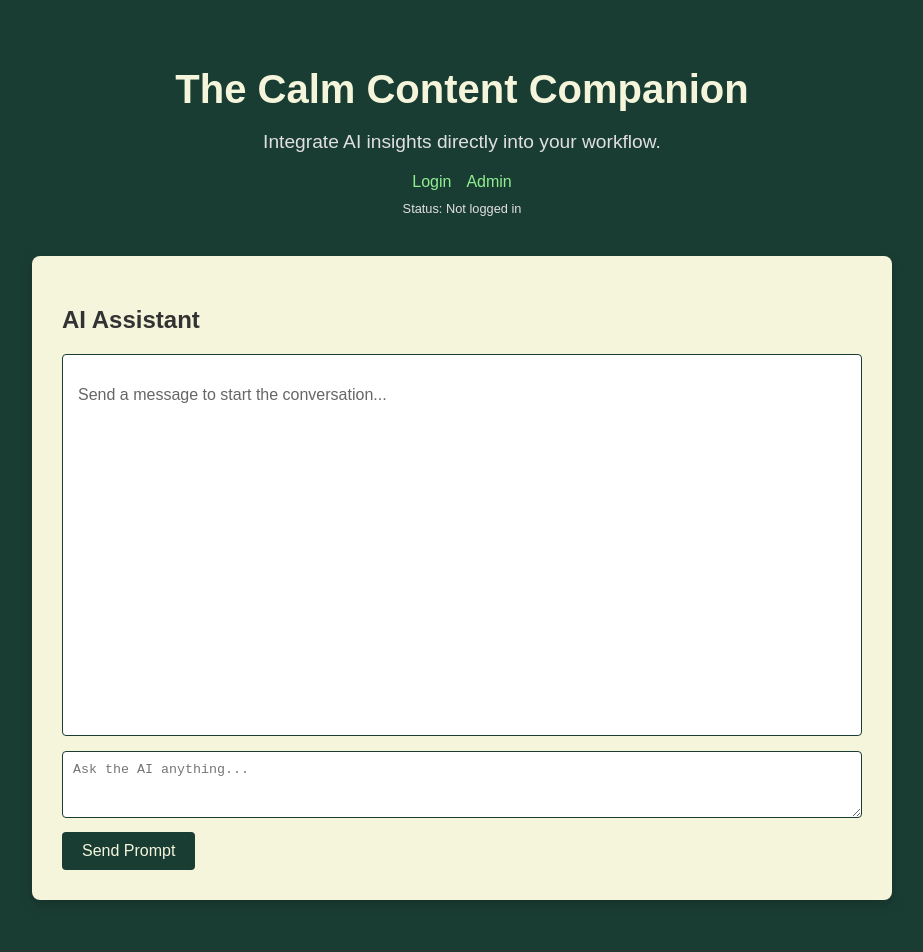
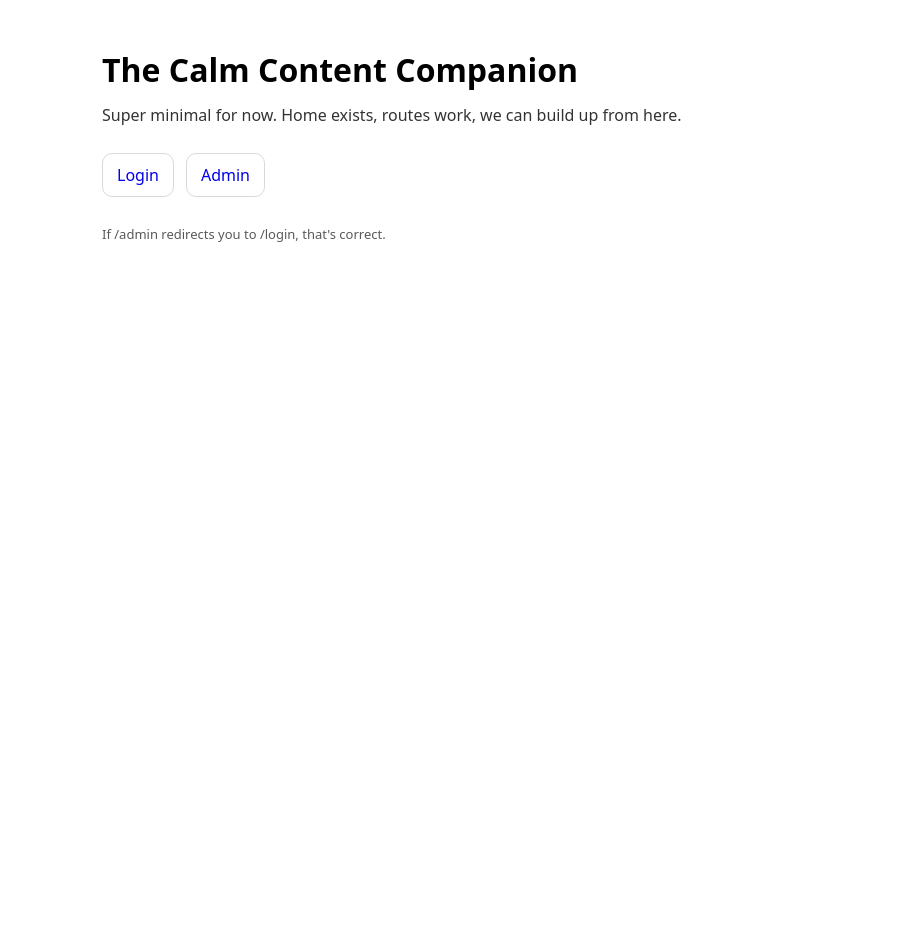
Before and after one commit to gmajors1326/the-calm-content-companion, a Next.js app: page / in a window 1280 px wide. Shown: the top 952 px of the page, without its empty margins (178-1101 px from the left). After the commit the page ends 800 px from the top, so only its background shows below. Built offline with nearby package versions, Linux system fonts and the light colour scheme.

Commit message:
Simplify layout and home page to minimal functional versions

```diff
--- a/src/app/layout.tsx
+++ b/src/app/layout.tsx
@@ -1,16 +1,8 @@
-export const metadata = {
-  title: 'The Calm Content Companion',
-  description: 'Integrate AI insights directly into your workflow.',
-}
-
-export default function RootLayout({
-  children,
-}: {
-  children: React.ReactNode
-}) {
+// src/app/layout.tsx
+export default function RootLayout({ children }: { children: React.ReactNode }) {
   return (
     <html lang="en">
-      <body style={{ margin: 0, padding: 0 }}>{children}</body>
+      <body style={{ margin: 0 }}>{children}</body>
     </html>
   )
 }
--- a/src/app/page.tsx
+++ b/src/app/page.tsx
@@ -1,193 +1,43 @@
-'use client'
-
-import React, { useState, useCallback, useTransition, useEffect } from 'react'
+// src/app/page.tsx
 import Link from 'next/link'
 
-interface Message {
-  role: 'user' | 'assistant'
-  content: string
-}
+export default function HomePage() {
+  return (
+    <main style={{ maxWidth: 720, margin: '0 auto', padding: '48px 20px', fontFamily: 'system-ui' }}>
+      <h1 style={{ fontSize: 32, margin: 0 }}>The Calm Content Companion</h1>
+      <p style={{ marginTop: 12, lineHeight: 1.6, opacity: 0.8 }}>
+        Super minimal for now. Home exists, routes work, we can build up from here.
+      </p>
 
-const PAGE_TITLE = 'The Calm Content Companion'
-const PRIMARY_COLOR = '#1A3D33' // Dark Forest Green for background elements
-const ACCENT_COLOR = '#F5F5DC'  // Cream/Beige for main content background
-const TEXT_COLOR = '#E0E0E0'    // Off-white for readability
-
-export default function HomePage() {
-  const [prompt, setPrompt] = useState('')
-  const [messages, setMessages] = useState<Message[]>([])
-  const [isLoading, startTransition] = useTransition()
-  const [session, setSession] = useState<string | null>(null)
-
-  // Client-side cookie check for session
-  useEffect(() => {
-    if (typeof window !== 'undefined') {
-        const cookieHeader = document.cookie
-        const sessionMatch = cookieHeader.match(/session=([^;]+)/)
-        setSession(sessionMatch ? sessionMatch[1] : null)
-    }
-  }, [])
-
-  const sendMessage = useCallback(async () => {
-    if (!prompt.trim() || isLoading) return
-
-    const userMessage: Message = { role: 'user', content: prompt }
-    setMessages(prev => [...prev, userMessage])
-    setPrompt('')
-
-    startTransition(async () => {
-      try {
-        const response = await fetch('/api/openai', {
-          method: 'POST',
-          headers: { 'Content-Type': 'application/json' },
-          body: JSON.stringify({
-            messages: [
-              { role: 'system', content: 'You are a helpful and concise AI assistant. Match the professional, calm tone of the site.' },
-              userMessage,
-            ],
-            model: 'gpt-3.5-turbo',
-            max_tokens: 500
-          }),
-        })
-
-        const data = await response.json()
-
-        if (response.ok && data.completion) {
-          const assistantMessage: Message = { role: 'assistant', content: data.completion }
-          setMessages(prev => [...prev, assistantMessage])
-        } else {
-          const errorMessage = data.error || 'An unknown API error occurred.'
-          const assistantMessage: Message = { role: 'assistant', content: `Error: ${errorMessage}` }
-          setMessages(prev => [...prev, assistantMessage])
-        }
-      } catch (error) {
-        console.error('Fetch error:', error)
-        const assistantMessage: Message = { role: 'assistant', content: 'Network error connecting to /api/openai.' }
-        setMessages(prev => [...prev, assistantMessage])
-      }
-    })
-  }, [prompt, isLoading, messages])
-
-  const containerStyle: React.CSSProperties = {
-    minHeight: '100vh',
-    backgroundColor: PRIMARY_COLOR,
-    color: TEXT_COLOR,
-    padding: '40px 20px',
-    fontFamily: 'sans-serif',
-  }
-
-  const contentCardStyle: React.CSSProperties = {
-    maxWidth: '800px',
-    margin: '0 auto',
-    backgroundColor: ACCENT_COLOR,
-    color: '#333',
-    padding: '30px',
-    borderRadius: '8px',
-    boxShadow: '0 4px 12px rgba(0,0,0,0.2)',
-  }
-
-  const messageListStyle: React.CSSProperties = {
-    height: '350px',
-    overflowY: 'auto',
-    border: `1px solid ${PRIMARY_COLOR}`,
-    padding: '15px',
-    marginBottom: '15px',
-    backgroundColor: '#fff',
-    borderRadius: '4px',
-  }
-
-  const userBubbleStyle: React.CSSProperties = {
-    textAlign: 'right',
-    marginBottom: '10px',
-  }
-
-  const assistantBubbleStyle: React.CSSProperties = {
-    textAlign: 'left',
-    marginBottom: '10px',
-    backgroundColor: '#d1e7dd', // Light green success color for contrast
-    color: '#155724',
-    padding: '10px',
-    borderRadius: '10px',
-    maxWidth: '80%',
-    display: 'inline-block',
-  }
-
-  const inputAreaStyle: React.CSSProperties = {
-    width: '100%',
-    padding: '10px',
-    boxSizing: 'border-box',
-    marginBottom: '10px',
-    border: `1px solid ${PRIMARY_COLOR}`,
-    borderRadius: '4px',
-  }
-
-  return (
-    <div style={containerStyle}>
-      <header style={{textAlign: 'center', marginBottom: '40px'}}>
-        <h1 style={{color: ACCENT_COLOR, fontSize: '2.5em', marginBottom: '5px'}}>
-            {PAGE_TITLE}
-        </h1>
-        <p style={{color: TEXT_COLOR, fontSize: '1.2em'}}>
-            Integrate AI insights directly into your workflow.
-        </p>
-        <nav style={{ marginTop: 20 }}>
-          <Link href="/login" style={{ color: '#90EE90', marginRight: '15px', textDecoration: 'none' }}>Login</Link>
-          <Link href="/admin" style={{ color: '#90EE90', textDecoration: 'none' }}>Admin</Link>
-        </nav>
-        <p style={{ marginTop: 10, fontSize: '0.8em', color: TEXT_COLOR }}>
-            {session ? <span>Status: Logged in</span> : <span>Status: Not logged in</span>}
-        </p>
-      </header>
-
-      <div style={contentCardStyle}>
-        <h2>AI Assistant</h2>
-        <div style={messageListStyle}>
-          {messages.length === 0 ? (
-              <p style={{color: '#666'}}>Send a message to start the conversation...</p>
-          ) : (
-            messages.map((msg, index) => (
-              <div key={index} style={msg.role === 'user' ? userBubbleStyle : {}}>
-                <div style={msg.role === 'assistant' ? assistantBubbleStyle : {backgroundColor: '#eee', color: '#333'}}>
-                  <strong>{msg.role === 'user' ? 'You:' : 'AI:'}</strong> {msg.content}
-                </div>
-              </div>
-            ))
-          )}
-          {isLoading && (
-              <div style={{textAlign: 'left', marginBottom: '10px'}}><div style={assistantBubbleStyle}><strong>AI:</strong> Thinking...</div></div>
-          )}
-        </div>
-
-        <textarea
-          value={prompt}
-          onChange={(e) => setPrompt(e.target.value)}
-          placeholder="Ask the AI anything..."
-          rows={3}
-          style={inputAreaStyle}
-          disabled={isLoading}
-        />
-        <button
-          onClick={sendMessage}
-          disabled={isLoading || !prompt.trim()}
+      <div style={{ display: 'flex', gap: 12, marginTop: 24 }}>
+        <Link
+          href="/login"
           style={{
-            padding: '10px 20px',
-            cursor: isLoading || !prompt.trim() ? 'not-allowed' : 'pointer',
-            backgroundColor: isLoading || !prompt.trim() ? PRIMARY_COLOR : '#34D399', // Bright green accent on hover/active
-            color: ACCENT_COLOR,
-            border: 'none',
-            borderRadius: '4px',
-            fontSize: '1em'
+            padding: '10px 14px',
+            border: '1px solid rgba(0,0,0,0.15)',
+            borderRadius: 10,
+            textDecoration: 'none',
           }}
         >
-          {isLoading ? 'Processing...' : 'Send Prompt'}
-        </button>
+          Login
+        </Link>
+
+        <Link
+          href="/admin"
+          style={{
+            padding: '10px 14px',
+            border: '1px solid rgba(0,0,0,0.15)',
+            borderRadius: 10,
+            textDecoration: 'none',
+          }}
+        >
+          Admin
+        </Link>
       </div>
 
-      <footer style={{textAlign: 'center', marginTop: '50px', paddingTop: '20px', borderTop: '1px solid #333'}}>
-        <p style={{fontSize: '0.8em', color: '#888'}}>
-            Placeholder Footer Content (Style Inspired by Promoto Template)
-        </p>
-      </footer>
-    </div>
+      <p style={{ marginTop: 28, fontSize: 13, opacity: 0.65 }}>
+        If /admin redirects you to /login, that's correct.
+      </p>
+    </main>
   )
 }
```
